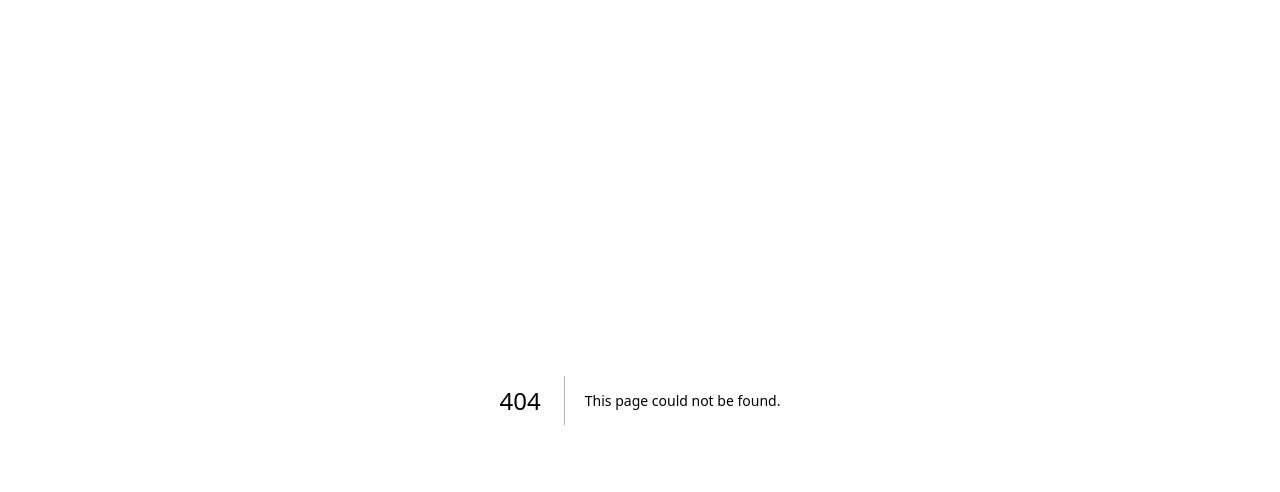
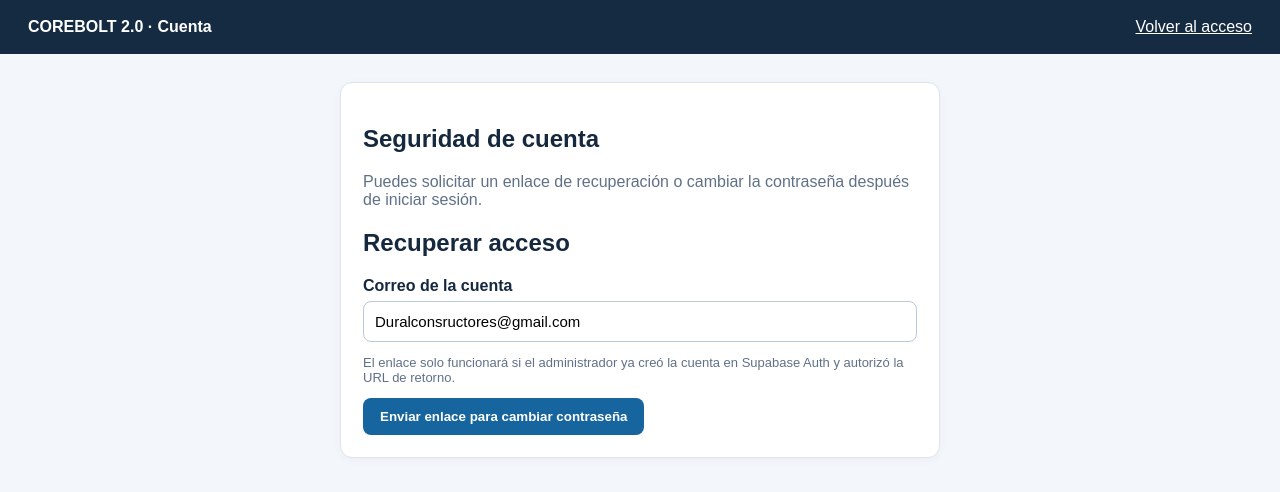
Before and after one commit to IsaacDuron14/erp-industrial-duralco, a Next.js app: page /cuenta in a window 1280 px wide. Before the commit this address had no page. Shown: the top 492 px of the page. Built offline with nearby package versions, Linux system fonts and the light colour scheme; no server answers.

Commit message:
feat(auth): recovery and secure password change for COREBOLT users

```diff
--- /dev/null
+++ b/app/cuenta/page.tsx
@@ -0,0 +1,64 @@
+"use client";
+import { useEffect, useState } from "react";
+import Link from "next/link";
+import { createClient } from "@/lib/supabase/browser";
+const EMAIL="Duralconsructores@gmail.com";
+export default function Cuenta(){
+  const [email,setEmail]=useState(EMAIL);
+  const [password,setPassword]=useState("");
+  const [confirm,setConfirm]=useState("");
+  const [signedIn,setSignedIn]=useState(false);
+  const [loading,setLoading]=useState(false);
+  const [message,setMessage]=useState("");
+  const [error,setError]=useState("");
+  const [ready,setReady]=useState(false);
+  useEffect(()=>{
+    try {
+      const sb=createClient();
+      sb.auth.getUser().then(({data})=>{setSignedIn(!!data.user);setReady(true);}).catch(()=>setReady(true));
+      const {data}=sb.auth.onAuthStateChange((_event,session)=>{setSignedIn(!!session?.user);});
+      return ()=>data.subscription.unsubscribe();
+    } catch{setError("Falta configurar la conexión Supabase en este entorno.");setReady(true);}
+  },[]);
+  async function recuperar(e:React.FormEvent){
+    e.preventDefault();setLoading(true);setError("");setMessage("");
+    try{
+      const sb=createClient();
+      const {error}=await sb.auth.resetPasswordForEmail(email.trim(),{redirectTo:window.location.origin+"/cuenta"});
+      if(error)throw error;
+      setMessage("Si la cuenta está registrada, recibirás un correo para establecer una nueva contraseña. Revisa también Spam.");
+    }catch(e){setError(e instanceof Error?e.message:"No fue posible solicitar el cambio de contraseña.");}
+    finally{setLoading(false);}
+  }
+  async function cambiar(e:React.FormEvent){
+    e.preventDefault();setError("");setMessage("");
+    if(password.length<12){setError("Utiliza una contraseña de al menos 12 caracteres.");return;}
+    if(password!==confirm){setError("Las contraseñas no coinciden.");return;}
+    setLoading(true);
+    try{
+      const sb=createClient();
+      const {error}=await sb.auth.updateUser({password});
+      if(error)throw error;
+      setPassword("");setConfirm("");setMessage("Contraseña actualizada correctamente.");
+    }catch(e){setError(e instanceof Error?e.message:"No se pudo actualizar la contraseña.");}
+    finally{setLoading(false);}
+  }
+  return <><header><strong>COREBOLT 2.0 · Cuenta</strong><Link href="/clientes">Volver al acceso</Link></header>
+    <main><section className="card" style={{maxWidth:600,margin:"0 auto"}}>
+      <h1>Seguridad de cuenta</h1>
+      <p className="muted">Puedes solicitar un enlace de recuperación o cambiar la contraseña después de iniciar sesión.</p>
+      {error&&<p className="danger" role="alert">{error}</p>}
+      {message&&<p className="ok" role="status">{message}</p>}
+      {!ready?<p>Verificando sesión...</p>:signedIn?
+        <form onSubmit={cambiar}><h2>Cambiar contraseña</h2>
+          <label htmlFor="nueva">Nueva contraseña</label><input id="nueva" type="password" autoComplete="new-password" minLength={12} required value={password} onChange={e=>setPassword(e.target.value)}/>
+          <label htmlFor="confirmar" style={{marginTop:14}}>Confirmar contraseña</label><input id="confirmar" type="password" autoComplete="new-password" minLength={12} required value={confirm} onChange={e=>setConfirm(e.target.value)}/>
+          <p className="small muted">Mínimo 12 caracteres. Evita contraseñas comunes o reutilizadas.</p><button disabled={loading}>Guardar nueva contraseña</button>
+        </form>:
+        <form onSubmit={recuperar}><h2>Recuperar acceso</h2>
+          <label htmlFor="correo">Correo de la cuenta</label><input id="correo" type="email" required value={email} onChange={e=>setEmail(e.target.value)}/>
+          <p className="small muted">El enlace solo funcionará si el administrador ya creó la cuenta en Supabase Auth y autorizó la URL de retorno.</p>
+          <button disabled={loading}>Enviar enlace para cambiar contraseña</button>
+        </form>}
+    </section></main></>;
+}
```
